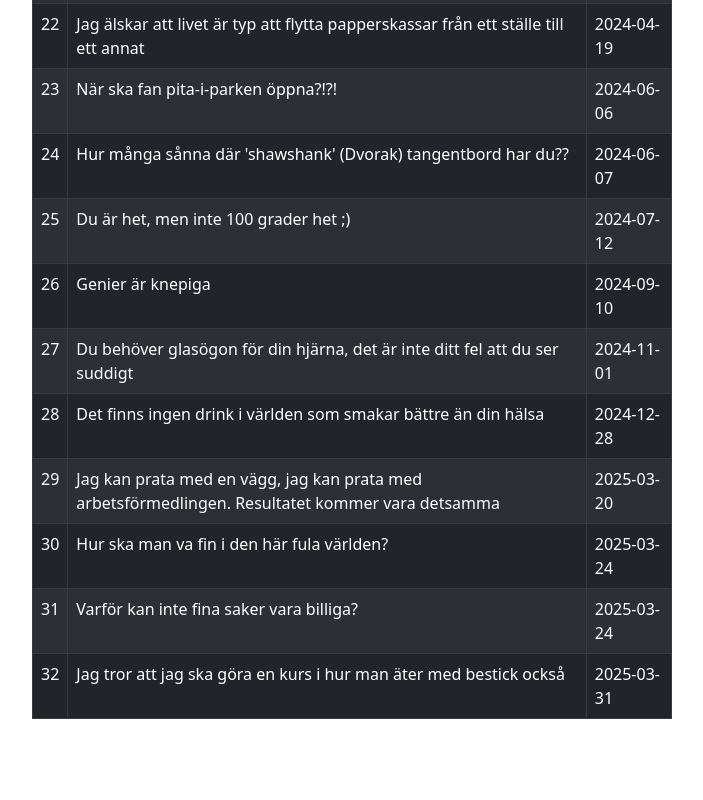
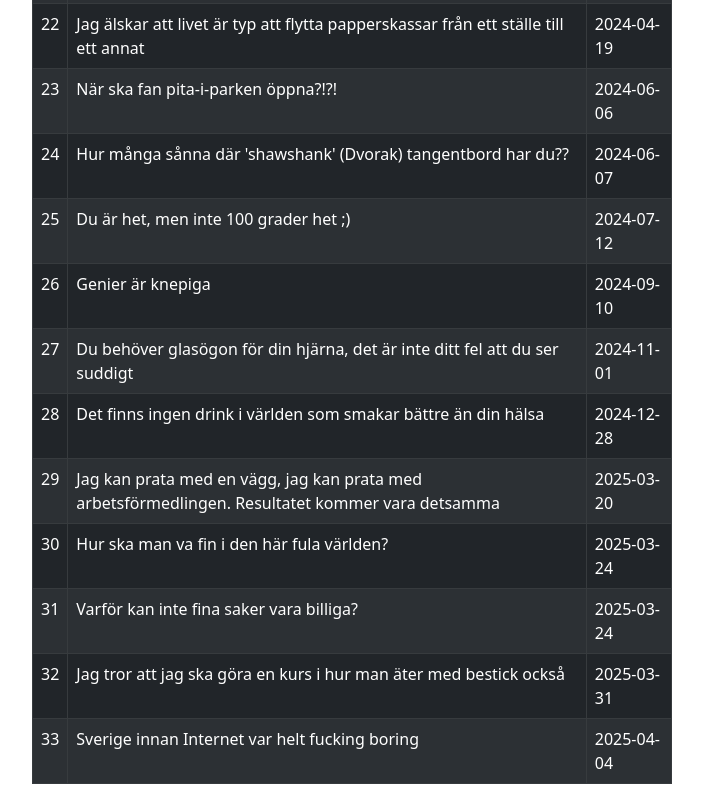
Before and after one commit to Stenstromen/filosofiskaeleonora, a React (Vite) app: page /all in a window 1280 px wide. Shown: the part 1531-2331 px from the top of the page, without its empty margins (288-991 px from the left). Before the commit the page ends 2266 px from the top, so only its background shows below. Built offline with nearby package versions, Linux system fonts and the light colour scheme.

Commit message:
added quote

```diff
--- a/src/assets/Quotes.js
+++ b/src/assets/Quotes.js
@@ -168,6 +168,11 @@ const Quotes = [
     quote: "Jag tror att jag ska göra en kurs i hur man äter med bestick också",
     date: "2025-03-31",
   },
+  {
+    id: 33,
+    quote: "Sverige innan Internet var helt fucking boring",
+    date: "2025-04-04",
+  },
 ];
 
 export default Quotes;
```
